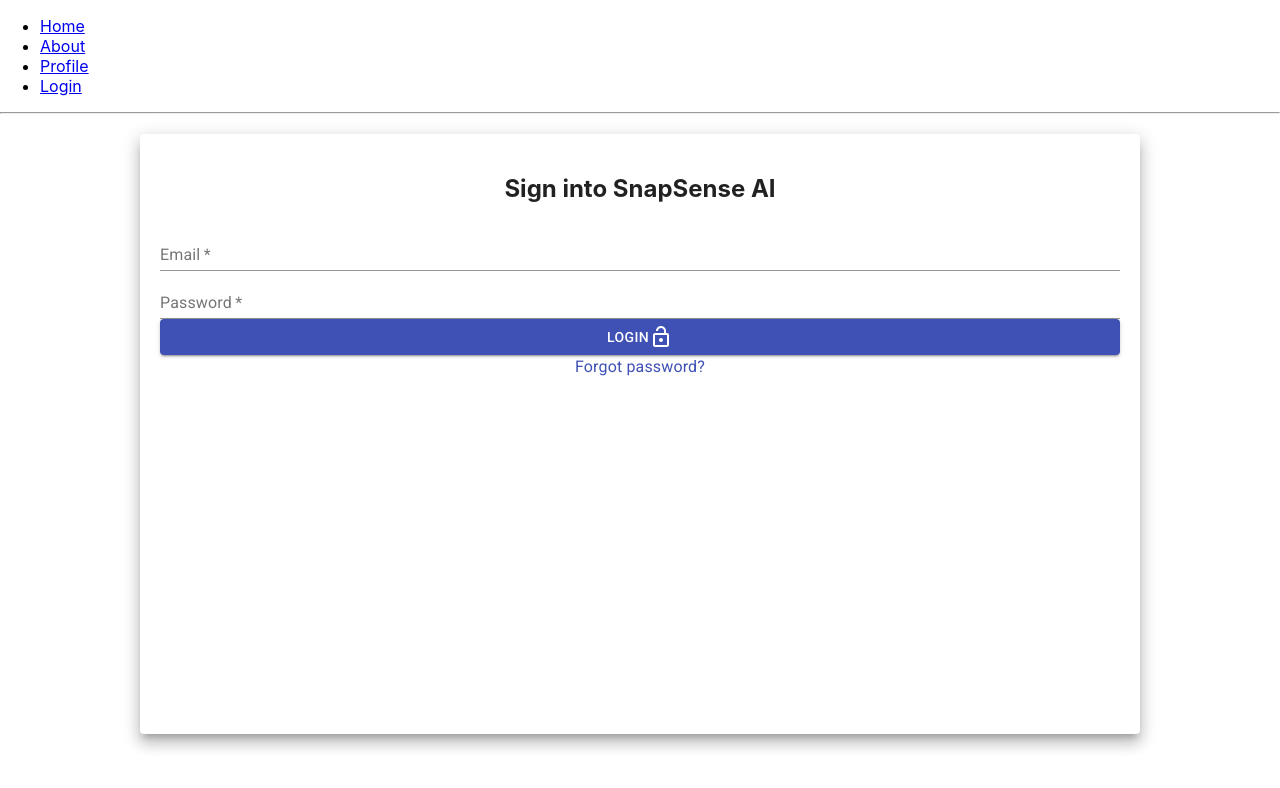
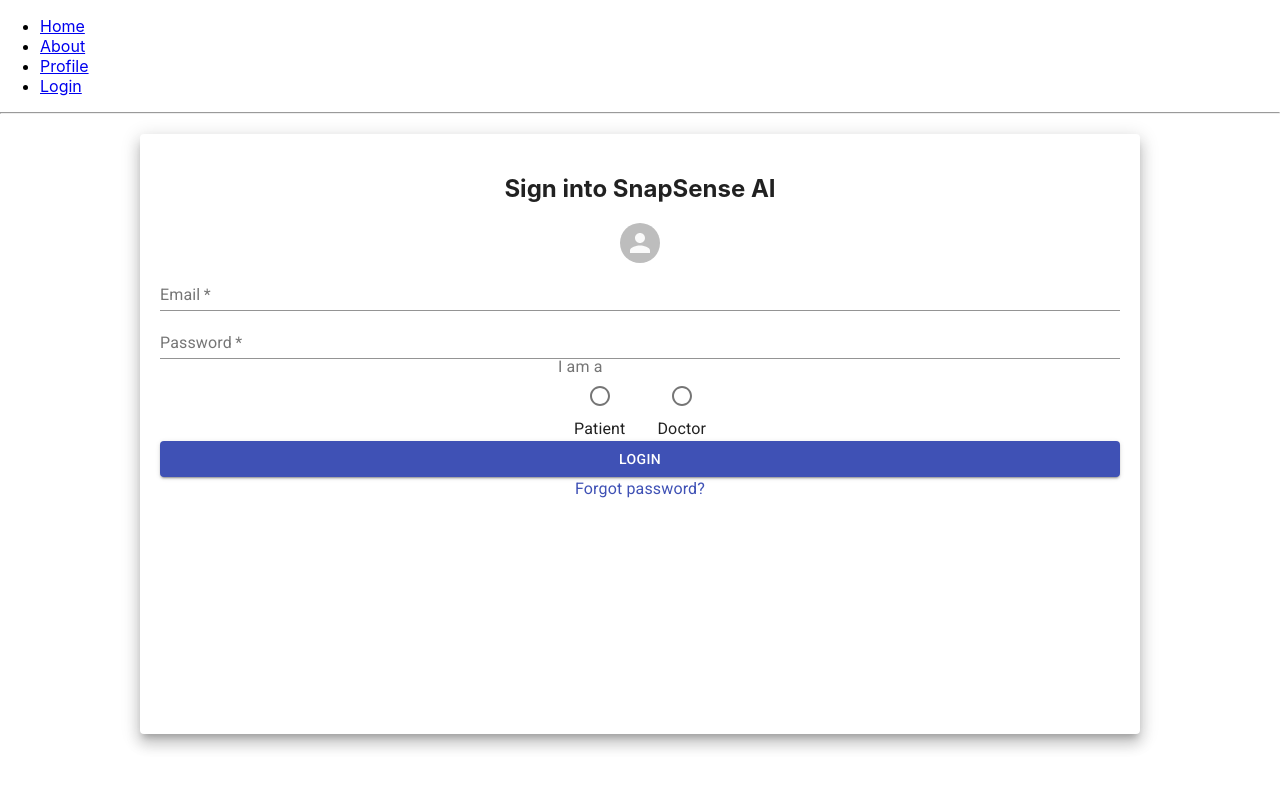
Before and after one commit to zaini/snapsense, a React (Create React App) app in the folder frontend/: page /login in a window 1280 px wide. Shown: the top 788 px of the page. Built offline with nearby package versions, Linux system fonts and the light colour scheme.

Commit message:
add radio buttons

```diff
--- a/frontend/src/components/LoginForm.js
+++ b/frontend/src/components/LoginForm.js
@@ -1,8 +1,14 @@
 import React from "react";
 import LockOpenIcon from '@material-ui/icons/LockOpen';
+//import {Formik} from 'formik'
 // import {secureLogin} from "frontend/src/secure_login.svg";
 import {
   Button,
+  FormControl,
+  FormLabel,
+  FormControlLabel,
+  RadioGroup,
+  Radio,
   Grid,
   Paper,
   Avatar,
@@ -13,7 +19,7 @@ import {
 import { useForm } from "react-hook-form";
 
 const LoginForm = (props) => {
-  const { register, handleSubmit, errors } = useForm();
+  const { register, handleSubmit, errors, handleChange, value } = useForm();
   const onSubmit = (data) => console.log(data);
   console.log(errors);
 
@@ -22,6 +28,7 @@ const LoginForm = (props) => {
       <Paper elevation={10} style={paperStyle}>
       {/* <img src={secureLogin} /> */}
         <h2>Sign into SnapSense AI</h2>
+        <Avatar></Avatar>
         <form onSubmit={handleSubmit(onSubmit)}>
           <TextField
             label="Email"
@@ -42,9 +49,42 @@ const LoginForm = (props) => {
             required
           />
 
-          <Button type="submit" color="primary" variant="contained" fullWidth>
+          <FormControl component="fieldset">
+            <div height= "100px"></div>
+            <FormLabel component="legend">I am a</FormLabel>
+            <RadioGroup
+              aria-label="userType"
+              name="userType1"
+              value={value}
+              onChange={handleChange}>
+              <Grid>
+              <FormControlLabel
+              value="patient"
+              control={<Radio />}
+              label="Patient"
+              labelPlacement = "bottom"
+              />
+              <FormControlLabel
+              value="doctor"
+              control={<Radio />}
+              label="Doctor"
+              labelPlacement = "bottom"
+
+              />
+              </Grid>
+            </RadioGroup>
+          </FormControl>
+
+
+
+
+          <Button
+            type="submit"
+            color="primary"
+            variant="contained"
+            fullWidth>
             Login
-          <LockOpenIcon />
+          {/* <LockOpenIcon /> */}
           </Button>
           <Typography>
             <Link href="#">Forgot password?</Link>
--- a/package.json
+++ b/package.json
@@ -1,5 +1,7 @@
 {
   "dependencies": {
-    "@material-ui/icons": "^4.11.2"
+    "@material-ui/icons": "^4.11.2",
+    "formik": "^2.2.6",
+    "yup": "^0.32.8"
   }
 }
```
Also changed, not shown: 1 other file (tests, documents, lock files or other folders).
